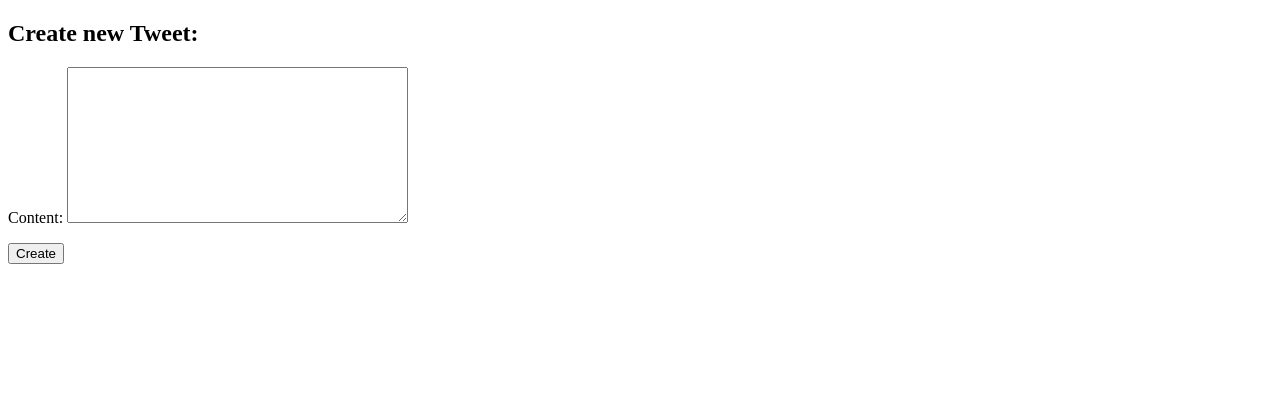
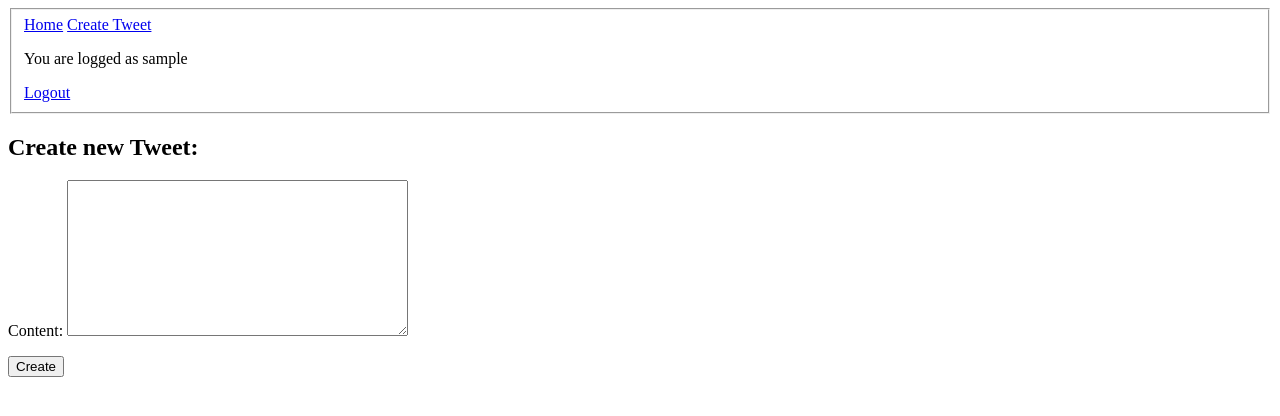
Before and after one commit to AndrzejSzeszko/Warbler----twitter_like_app-, a Django app: page /create_tweet in a window 1280 px wide. Shown: the top 416 px of the page. Run offline with Django 3.2, Linux system fonts and the light colour scheme; the visitor is signed in with stand-in values (Sample User, id 1).

Commit message:
add links for list-all-tweets, create-tweet, login, logout

```diff
--- a/src/app_warbler/templates/app_warbler/base.html
+++ b/src/app_warbler/templates/app_warbler/base.html
@@ -8,6 +8,16 @@
     <title>Warbler</title>
 </head>
 <body>
+    <fieldset>
+        <a href="{% url 'list-all-tweets' %}">Home</a>
+        <a href="{% url 'create-tweet' %}">Create Tweet</a>
+        <p>You are logged as {{ user }}</p>
+        {% if user.is_authenticated %}
+            <a href="{% url 'logout' %}">Logout</a>
+        {% else %}
+            <a href="{% url 'login' %}">Login</a>
+        {% endif %}
+    </fieldset>
     {% block content %}
     {% endblock content %}
 </body>
```
